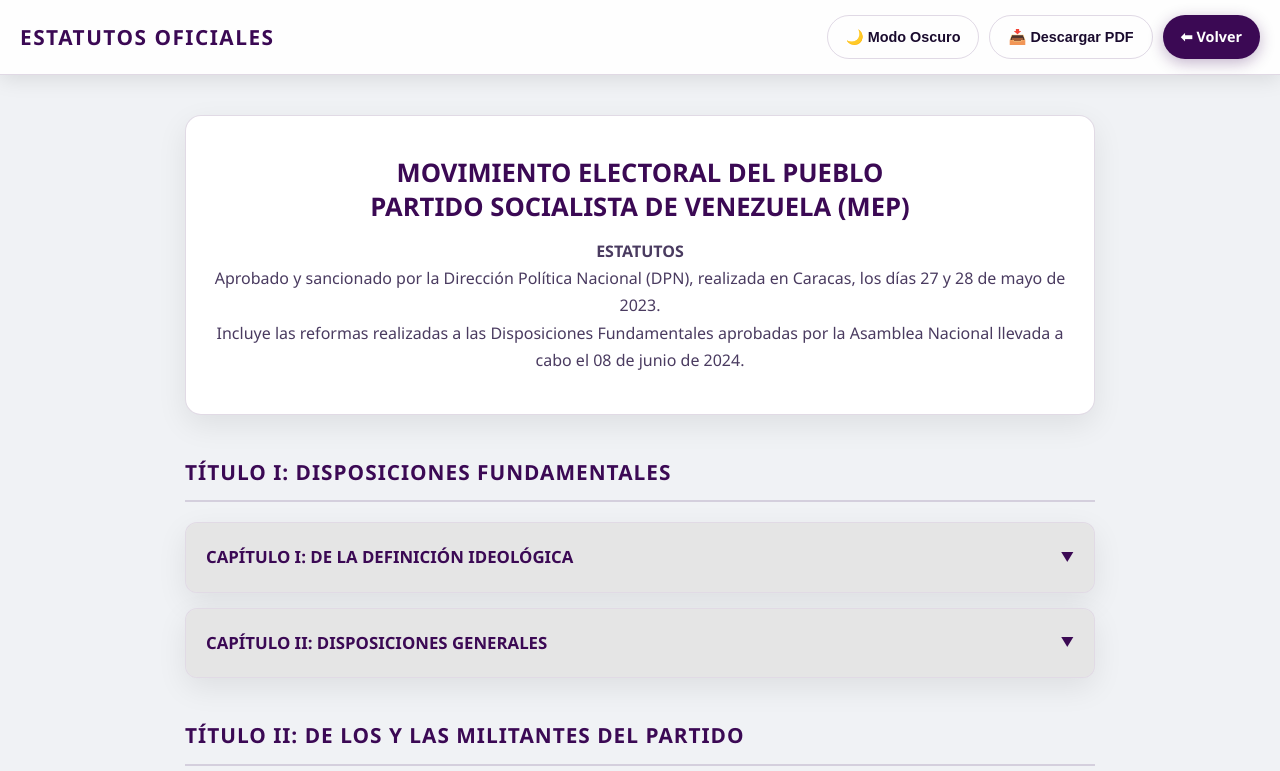
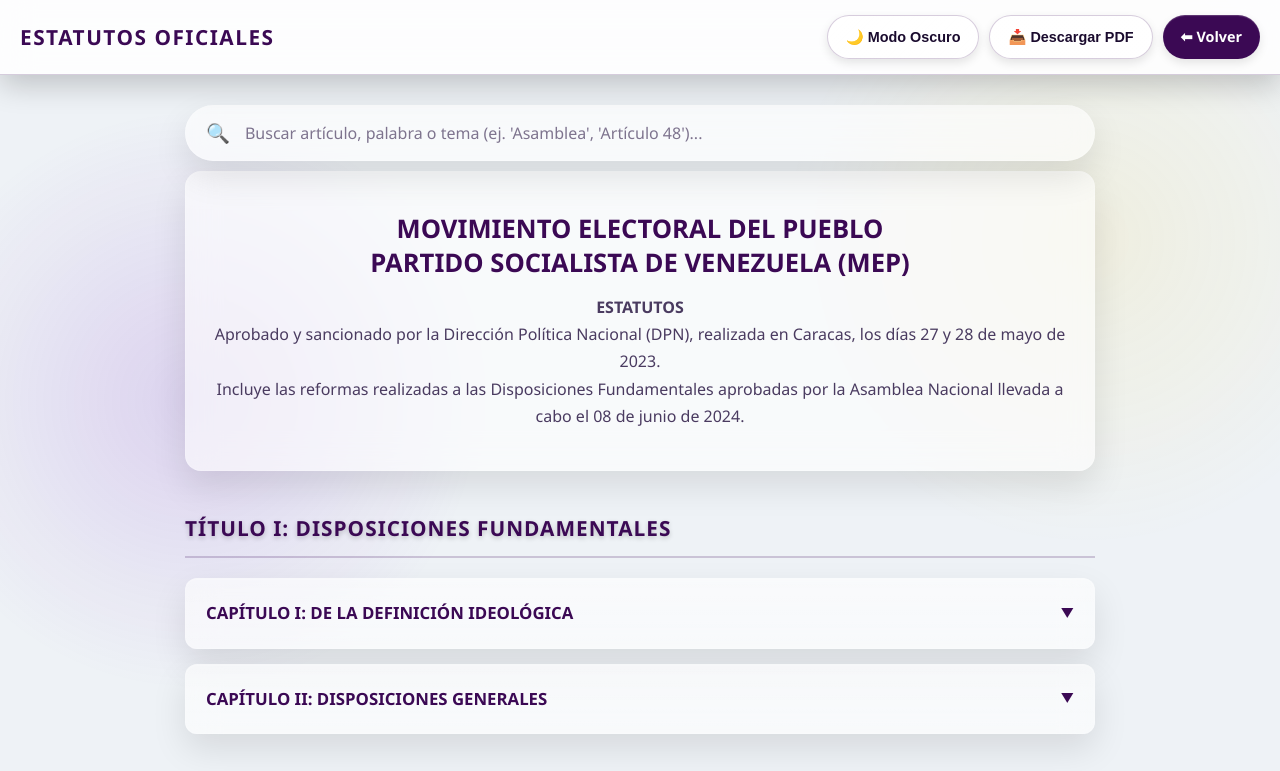
Before and after one commit to gilmep2026-alt/MEP-APP, a plain HTML site: page estatutos.html in a window 1280 px wide. Both pictures are taken after a click on the button "☀️ Modo Claro". Shown: the top 771 px of the page. Drawn offline with Linux system fonts and the light colour scheme.

Commit message:
Update estatutos.html

```diff
--- a/estatutos.html
+++ b/estatutos.html
@@ -5,28 +5,35 @@
     <meta name="viewport" content="width=device-width, initial-scale=1.0">
     <title>Estatutos MEP</title>
     <style>
+        /* =========================================
+           VARIABLES Y TEMAS
+           ========================================= */
         :root[data-theme="dark"] {
             --bg-body: #0d0418;
-            --bg-surface: rgba(42, 16, 80, 0.6);
-            --bg-header: rgba(13, 4, 24, 0.9);
+            --bg-surface: rgba(42, 16, 80, 0.4);
+            --bg-header: rgba(13, 4, 24, 0.85);
             --text-main: #f8f6fc;
             --text-dim: #c8bce0;
             --accent: #fcd116;
-            --border: rgba(252, 209, 22, 0.2);
-            --shadow: 0 10px 30px rgba(0, 0, 0, 0.6);
-            --card-hover: rgba(59, 9, 84, 0.8);
+            --accent-hover: #ffe57f;
+            --border: rgba(252, 209, 22, 0.25);
+            --shadow: 0 15px 35px rgba(0, 0, 0, 0.6);
+            --glossy-gradient: linear-gradient(135deg, rgba(255,255,255,0.1) 0%, rgba(255,255,255,0) 100%);
+            --glass-blur: blur(16px);
         }
 
         :root[data-theme="light"] {
-            --bg-body: #f0f2f5;
-            --bg-surface: #ffffff;
-            --bg-header: rgba(255, 255, 255, 0.9);
+            --bg-body: #eef2f6;
+            --bg-surface: rgba(255, 255, 255, 0.6);
+            --bg-header: rgba(255, 255, 255, 0.85);
             --text-main: #1a0b2e;
             --text-dim: #4a3b60;
             --accent: #3b0954;
-            --border: rgba(59, 9, 84, 0.15);
-            --shadow: 0 10px 30px rgba(0, 0, 0, 0.08);
-            --card-hover: #f9f9fb;
+            --accent-hover: #51139e;
+            --border: rgba(59, 9, 84, 0.2);
+            --shadow: 0 15px 35px rgba(0, 0, 0, 0.1);
+            --glossy-gradient: linear-gradient(135deg, rgba(255,255,255,0.8) 0%, rgba(255,255,255,0.2) 100%);
+            --glass-blur: blur(16px);
         }
 
         * { box-sizing: border-box; margin: 0; padding: 0; }
@@ -34,54 +41,99 @@
         body {
             font-family: 'Segoe UI', system-ui, -apple-system, sans-serif;
             background-color: var(--bg-body);
+            /* Fondo con gradientes para resaltar el efecto glossy */
+            background-image: radial-gradient(circle at 15% 50%, rgba(114, 27, 196, 0.15), transparent 25%), radial-gradient(circle at 85% 30%, rgba(252, 209, 22, 0.1), transparent 25%);
+            background-attachment: fixed;
             color: var(--text-main);
             line-height: 1.7;
             transition: background-color 0.4s ease, color 0.4s ease;
             overflow-x: hidden;
         }
 
+        /* Barra de progreso de lectura */
         #progress-bar {
-            position: fixed;
-            top: 0; left: 0;
-            height: 4px;
-            background: var(--accent);
-            width: 0%;
-            z-index: 9999;
-            transition: width 0.1s ease;
-            box-shadow: 0 0 10px var(--accent);
+            position: fixed; top: 0; left: 0; height: 4px; background: var(--accent);
+            width: 0%; z-index: 9999; transition: width 0.1s ease; box-shadow: 0 0 15px var(--accent);
         }
 
+        /* =========================================
+           HEADER GLOSSY
+           ========================================= */
         header {
             position: sticky; top: 0; z-index: 100;
             background: var(--bg-header);
-            backdrop-filter: blur(12px); -webkit-backdrop-filter: blur(12px);
+            backdrop-filter: var(--glass-blur); -webkit-backdrop-filter: var(--glass-blur);
             border-bottom: 1px solid var(--border);
             padding: 15px 20px;
             display: flex; justify-content: space-between; align-items: center; flex-wrap: wrap; gap: 15px;
-            box-shadow: 0 4px 20px rgba(0,0,0,0.1);
+            box-shadow: 0 10px 30px rgba(0,0,0,0.2), inset 0 -1px 0 rgba(255,255,255,0.1);
         }
 
         header h1 { color: var(--accent); font-size: 1.3rem; text-transform: uppercase; letter-spacing: 1.5px; font-weight: 800; }
         .header-actions { display: flex; gap: 10px; flex-wrap: wrap; }
 
+        /* Botones Glossy */
         .btn {
             display: inline-flex; align-items: center; gap: 8px;
             padding: 10px 18px; border-radius: 30px; font-size: 0.9rem; font-weight: 700;
-            text-decoration: none; cursor: pointer; border: none; transition: all 0.3s ease;
+            text-decoration: none; cursor: pointer; border: 1px solid var(--border);
+            transition: all 0.3s cubic-bezier(0.4, 0, 0.2, 1);
+            background: var(--glossy-gradient); backdrop-filter: blur(5px);
+            box-shadow: inset 0 1px 1px rgba(255,255,255,0.2), 0 4px 10px rgba(0,0,0,0.1);
         }
 
-        .btn-primary { background: var(--accent); color: var(--bg-body); box-shadow: 0 4px 15px rgba(252, 209, 22, 0.3); }
-        :root[data-theme="light"] .btn-primary { color: #fff; box-shadow: 0 4px 15px rgba(59, 9, 84, 0.3); }
-        .btn-primary:hover { transform: translateY(-2px); filter: brightness(1.1); }
-        .btn-outline { background: transparent; color: var(--text-main); border: 1px solid var(--border); }
-        .btn-outline:hover { background: var(--card-hover); }
+        .btn-primary { background: var(--accent); color: var(--bg-body); border: none; }
+        :root[data-theme="light"] .btn-primary { color: #fff; }
+        .btn-primary:hover { transform: translateY(-2px); filter: brightness(1.1); box-shadow: 0 6px 15px rgba(252, 209, 22, 0.4); }
 
-        .container { max-width: 950px; margin: 40px auto; padding: 0 20px; }
+        .btn-outline { color: var(--text-main); }
+        .btn-outline:hover { background: rgba(255,255,255,0.1); transform: translateY(-2px); }
+
+        /* =========================================
+           CONTENEDOR DE BÚSQUEDA GLOSSY
+           ========================================= */
+        .search-container {
+            max-width: 950px; margin: 30px auto 10px auto; padding: 0 20px;
+            position: sticky; top: 80px; z-index: 90;
+        }
+        .search-box {
+            position: relative; width: 100%;
+            background: var(--bg-surface);
+            backdrop-filter: var(--glass-blur); -webkit-backdrop-filter: var(--glass-blur);
+            border: 1px solid rgba(255,255,255,0.2);
+            border-radius: 50px;
+            box-shadow: var(--shadow), inset 0 2px 5px rgba(255,255,255,0.1);
+            display: flex; align-items: center;
+            transition: all 0.3s ease;
+        }
+        .search-box:focus-within {
+            border-color: var(--accent);
+            box-shadow: 0 0 20px rgba(252, 209, 22, 0.3), inset 0 2px 5px rgba(255,255,255,0.1);
+            transform: translateY(-2px);
+        }
+        .search-icon { padding: 0 15px 0 20px; color: var(--text-dim); font-size: 1.2rem; }
+        #searchInput {
+            flex: 1; padding: 16px 20px 16px 0; border: none; background: transparent;
+            color: var(--text-main); font-size: 1rem; font-family: inherit; outline: none;
+        }
+        #searchInput::placeholder { color: var(--text-dim); opacity: 0.7; }
+
+        #noResults {
+            display: none; text-align: center; padding: 40px; color: var(--text-dim);
+            font-size: 1.1rem; font-weight: bold;
+        }
+
+        /* =========================================
+           CONTENEDOR PRINCIPAL Y TARJETAS GLOSSY
+           ========================================= */
+        .container { max-width: 950px; margin: 10px auto 40px auto; padding: 0 20px; }
 
         .portada {
             text-align: center; margin-bottom: 40px; padding: 40px 20px;
-            background: var(--bg-surface); border: 1px solid var(--border); border-radius: 16px;
-            box-shadow: var(--shadow); backdrop-filter: blur(10px);
+            background: var(--bg-surface);
+            backdrop-filter: var(--glass-blur); -webkit-backdrop-filter: var(--glass-blur);
+            border: 1px solid rgba(255,255,255,0.15); border-radius: 16px;
+            box-shadow: var(--shadow), inset 0 1px 0 rgba(255,255,255,0.2);
         }
         .portada h2 { color: var(--accent); font-size: 1.6rem; margin-bottom: 15px; line-height: 1.3; text-transform: uppercase; }
         .portada p { color: var(--text-dim); font-size: 1rem; }
@@ -89,21 +141,26 @@
         h2.titulo {
             color: var(--accent); font-size: 1.3rem; margin: 40px 0 20px 0;
             padding-bottom: 10px; border-bottom: 2px solid var(--border);
-            text-transform: uppercase; letter-spacing: 1px;
+            text-transform: uppercase; letter-spacing: 1px; text-shadow: 0 2px 5px rgba(0,0,0,0.2);
         }
 
+        /* Acordeones Glossy */
         details {
-            background: var(--bg-surface); border: 1px solid var(--border); border-radius: 12px;
-            margin-bottom: 15px; box-shadow: var(--shadow); backdrop-filter: blur(10px);
+            background: var(--bg-surface);
+            backdrop-filter: var(--glass-blur); -webkit-backdrop-filter: var(--glass-blur);
+            border: 1px solid rgba(255,255,255,0.15); border-radius: 12px;
+            margin-bottom: 15px;
+            box-shadow: var(--shadow), inset 0 1px 0 rgba(255,255,255,0.2);
             overflow: hidden; transition: all 0.3s ease;
         }
 
         summary {
             padding: 20px; font-weight: 800; font-size: 1.05rem; color: var(--accent);
             cursor: pointer; list-style: none; display: flex; justify-content: space-between; align-items: center;
-            background: rgba(0,0,0,0.1); transition: background 0.3s ease;
+            background: linear-gradient(180deg, rgba(255,255,255,0.05) 0%, rgba(255,255,255,0) 100%);
+            transition: background 0.3s ease;
         }
-        summary:hover { background: var(--card-hover); }
+        summary:hover { background: linear-gradient(180deg, rgba(255,255,255,0.1) 0%, rgba(255,255,255,0.02) 100%); }
         summary::-webkit-details-marker { display: none; }
         summary::after { content: '▼'; font-size: 0.8rem; transition: transform 0.3s ease; }
         details[open] summary::after { transform: rotate(180deg); }
@@ -126,15 +183,18 @@
 
         .firmas {
             text-align: center; margin-top: 50px; padding: 30px 20px;
-            background: var(--bg-surface); border: 1px solid var(--border); border-radius: 12px;
+            background: var(--bg-surface); backdrop-filter: var(--glass-blur);
+            border: 1px solid rgba(255,255,255,0.15); border-radius: 12px;
             font-size: 0.9rem; color: var(--text-dim); line-height: 1.8; box-shadow: var(--shadow);
         }
         .firmas strong { color: var(--accent); }
 
-        /* ESTILOS DE IMPRESIÓN */
+        /* =========================================
+           ESTILOS DE IMPRESIÓN
+           ========================================= */
         @media print {
             body { background: white !important; color: black !important; }
-            #progress-bar, header .header-actions { display: none !important; }
+            #progress-bar, header .header-actions, .search-container { display: none !important; }
             header { position: static; background: transparent; border-bottom: 2px solid #000; padding-bottom: 10px; }
             header h1 { color: #000 !important; }
             .container { margin: 0; padding: 0; max-width: 100%; }
@@ -153,6 +213,7 @@
             .header-actions { width: 100%; justify-content: space-between; }
             .content { padding: 15px; }
             .portada h2 { font-size: 1.3rem; }
+            .search-container { top: 140px; }
         }
     </style>
 </head>
@@ -169,7 +230,17 @@
         </div>
     </header>
 
+    <!-- BUSCADOR FLOTANTE -->
+    <div class="search-container" id="searchContainer">
+        <div class="search-box">
+            <span class="search-icon">🔍</span>
+            <input type="search" id="searchInput" placeholder="Buscar artículo, palabra o tema (ej. 'Asamblea', 'Artículo 48')...">
+        </div>
+    </div>
+
     <div class="container">
+        <div id="noResults">No se encontraron resultados para tu búsqueda.</div>
+
         <div class="portada">
             <h2>MOVIMIENTO ELECTORAL DEL PUEBLO<br>PARTIDO SOCIALISTA DE VENEZUELA (MEP)</h2>
             <p><strong>ESTATUTOS</strong><br>
```
